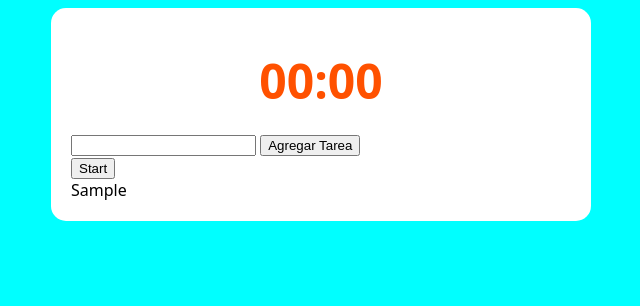
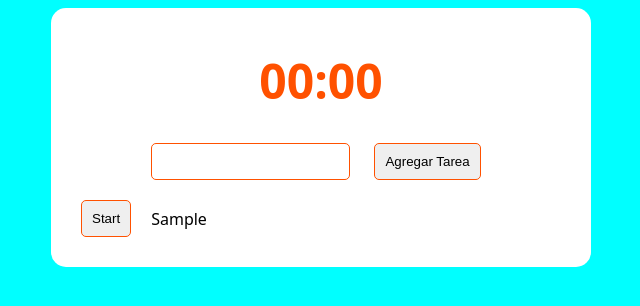
Before and after one commit to VBDeveloper2075/Pomodoro, a plain HTML site: page index.html in a window 1280 px wide. Both pictures are taken after typing "Sample" into the empty fields and a click on the input "Agregar Tarea". Shown: the whole page, without its empty margins (319-959 px from the left). Drawn offline with Linux system fonts and the light colour scheme.

Commit message:
se agregan mas estilos

```diff
--- a/script.js
+++ b/script.js
@@ -58,7 +58,7 @@ function renderTasks() { // funcion para renderizar las tareas
 }
 
 function startButtonHandler(id) { // funcion para manejar el boton de start
-  time = 25 * 60 // tiempo de trabajo
+  time = 25 *60 // tiempo de trabajo
   current = id // tarea actual
 
   const taskIndex = tasks.findIndex((task) => task.id === id) // busca la tarea en el arreglo
@@ -99,7 +99,7 @@ function markCompleted(id) { // funcion para marcar la tarea como completada
 }
 
 function startBreak() { // funcion para iniciar el descanso
-  time = 5 * 60 // tiempo de descanso
+  time = 5 *60 // tiempo de descanso
   taskName.textContent = "Break" // cambia el nombre de la tarea a descanso
   timerBreak = setInterval(() => { // inicia el intervalo
     timerBreakHandler() // manda llamar la funcion timerBreakHandler
--- a/style.css
+++ b/style.css
@@ -26,3 +26,49 @@ body {
   font-weight: bold;
   color: rgb(255, 81, 0);
 }
+
+.form {
+  display: flex;
+  justify-content: center;
+}
+
+input[type="text"] {
+  padding: 10px;
+  border-radius: 5px;
+  border: solid 1px rgb(255, 81, 0);
+  margin-right: 10px;
+}
+
+button,
+input[type="submit"] {
+  padding: 10px;
+  border-radius: 5px;
+  border: 1px solid rgb(255, 81, 0);
+  margin: 10px;
+}
+
+#tasks {
+  display: flex;
+  flex-direction: column;
+  gap: 10px;
+  margin-top: 10p;
+
+}
+
+.task {
+  display: flex;
+  gap: 10px;
+  align-items: center;
+}
+
+.tasks .completed {
+  display: flex;
+  align-items: center;
+  gap: 10px;
+}
+
+.done {
+  display:inline-block;
+  padding:5px;
+  background-color: grey;
+}
```
Also changed, not shown: index.html (line endings or trailing spaces).
